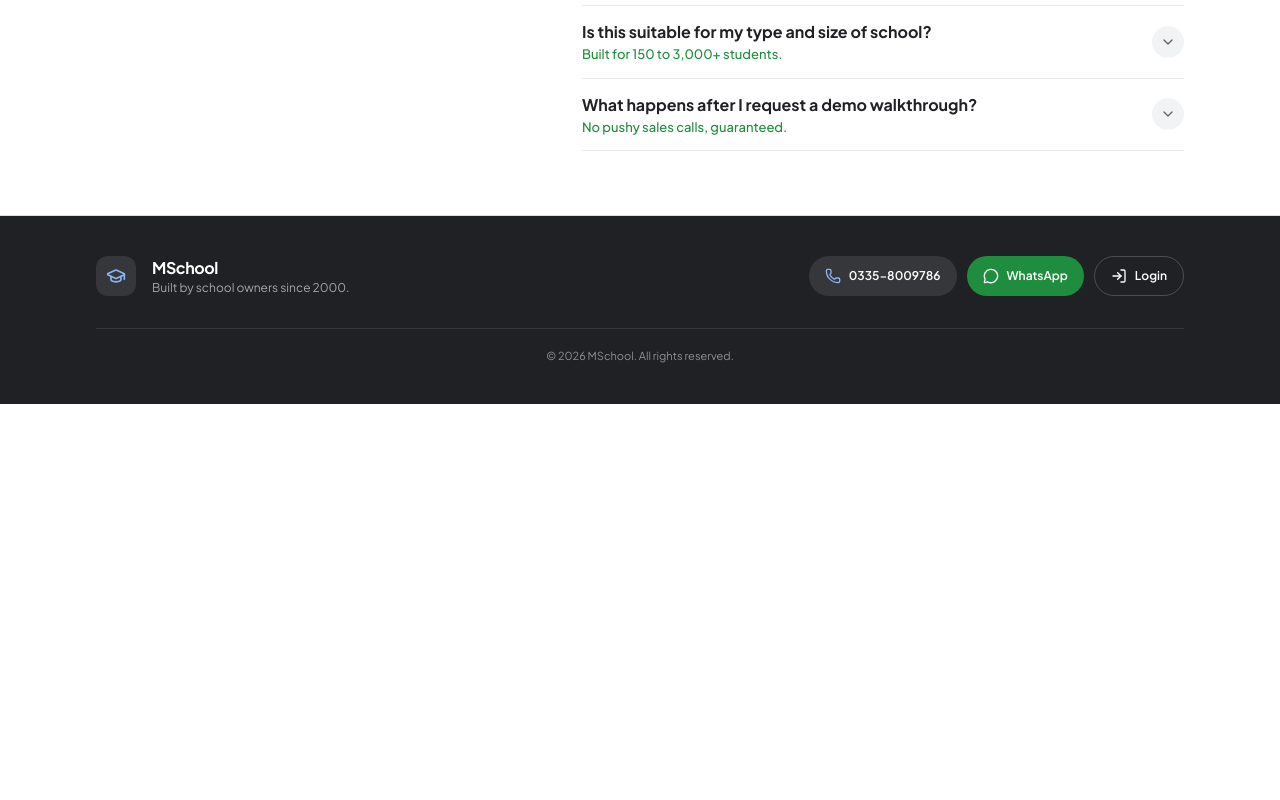
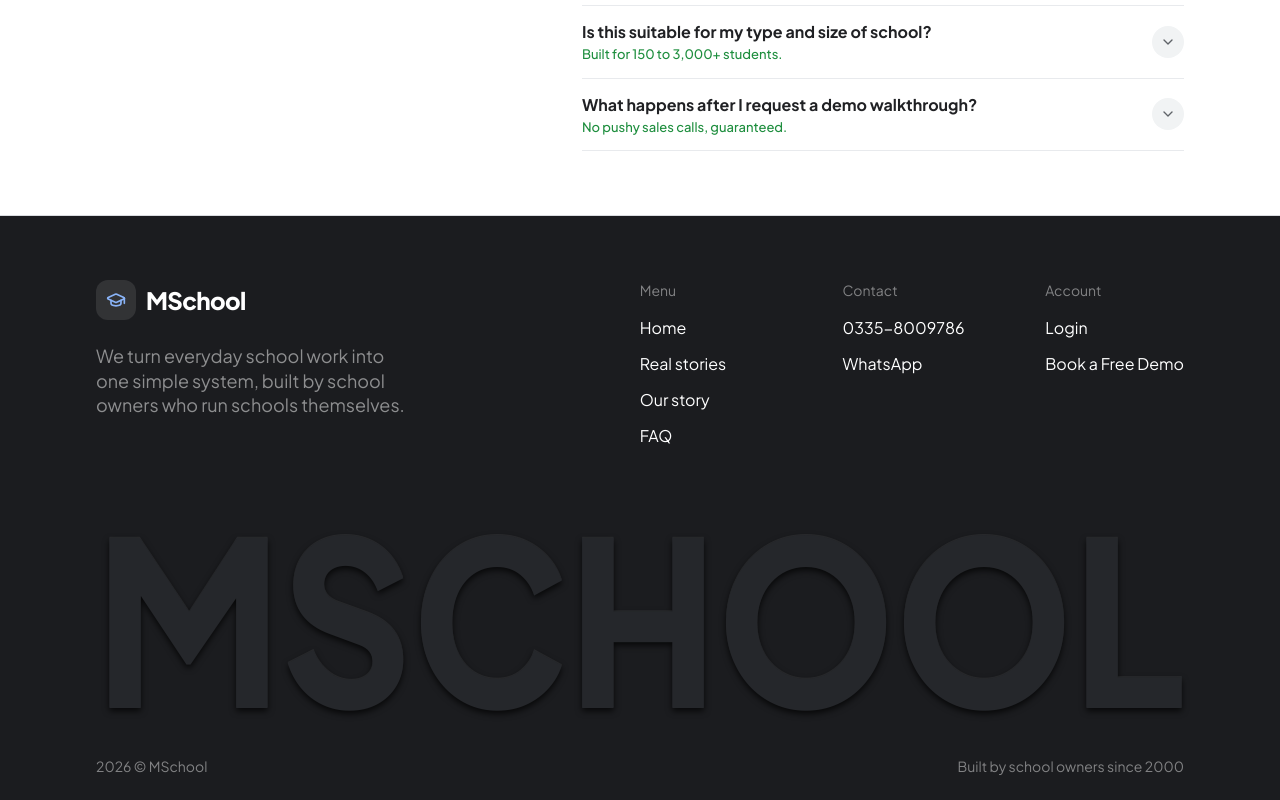
Before and after one commit to madxrebel/MSchool, a React (Vite) app: page / in a window 1280 px wide. Shown: the part 7761-8561 px from the top of the page. Before the commit the page ends 8165 px from the top, so only its background shows below. Built offline with nearby package versions, Linux system fonts and the light colour scheme; no server answers.

Commit message:
feat: footer in the reference style (logo, link columns, embossed MSCHOOL wordmark)
Co-Authored-By: Claude Sonnet 5.5 <noreply@anthropic.com>

```diff
--- a/src/components/Footer.tsx
+++ b/src/components/Footer.tsx
@@ -1,58 +1,99 @@
 import React from 'react';
-import { GraduationCap, Phone, MessageCircle, LogIn } from 'lucide-react';
-import { BRAND_CONFIG, PORTAL_URL } from '../constants';
+import { GraduationCap } from 'lucide-react';
+import { CTA_TEXTS, BRAND_CONFIG, PORTAL_URL } from '../constants';
 
 interface FooterProps {
   onOpenBooking?: () => void;
   onNavigateToSimulator?: (tab?: 'mschool' | 'mkids' | 'thermal') => void;
 }
 
-export const Footer: React.FC<FooterProps> = () => {
+const COLUMN_HEADING = 'text-sm text-white/45 mb-4';
+const LINK = 'text-base text-white hover:text-[#8ab4f8] transition-colors';
+
+export const Footer: React.FC<FooterProps> = ({ onOpenBooking }) => {
   return (
-    <footer className="bg-[#202124] text-white/70 text-xs">
-      <div className="max-w-6xl mx-auto px-4 sm:px-6 lg:px-8 py-10">
-        <div className="flex flex-col md:flex-row items-center md:items-center justify-between gap-6 text-center md:text-left">
+    <footer className="bg-[#1b1c1f] text-white overflow-hidden">
+      <div className="max-w-6xl mx-auto px-4 sm:px-6 lg:px-8 pt-14 sm:pt-16">
+        <div className="flex flex-col lg:flex-row lg:justify-between gap-12">
           {/* Brand */}
-          <div className="flex flex-col md:flex-row items-center gap-3 md:gap-4">
-            <div className="w-10 h-10 rounded-xl bg-white/10 text-[#8ab4f8] flex items-center justify-center shrink-0">
-              <GraduationCap className="w-5 h-5" />
+          <div className="max-w-xs">
+            <div className="flex items-center gap-2.5">
+              <span className="w-10 h-10 rounded-xl bg-white/10 text-[#8ab4f8] flex items-center justify-center">
+                <GraduationCap className="w-5 h-5" />
+              </span>
+              <span className="text-2xl font-extrabold tracking-tight">{BRAND_CONFIG.name}</span>
             </div>
-            <div>
-              <div className="text-base font-bold text-white tracking-tight">{BRAND_CONFIG.name}</div>
-              <div className="text-xs text-white/60">Built by school owners since 2000.</div>
-            </div>
+            <p className="mt-6 text-lg leading-snug text-white/50">
+              We turn everyday school work into one simple system, built by school owners who run schools themselves.
+            </p>
           </div>
 
-          {/* Contact */}
-          <div className="flex flex-wrap items-center justify-center gap-2.5">
-            <a
-              href="tel:03358009786"
-              className="h-10 px-4 rounded-full bg-white/10 hover:bg-white/15 text-white text-xs font-semibold inline-flex items-center gap-2 transition-colors"
-            >
-              <Phone className="w-4 h-4 text-[#8ab4f8]" />
-              {BRAND_CONFIG.supportPhoneDisplay}
-            </a>
-            <a
-              href={BRAND_CONFIG.whatsappUrl}
-              target="_blank"
-              rel="noopener noreferrer"
-              className="h-10 px-4 rounded-full bg-[#1e8e3e] hover:bg-[#188038] text-white text-xs font-semibold inline-flex items-center gap-2 transition-colors"
-            >
-              <MessageCircle className="w-4 h-4" />
-              WhatsApp
-            </a>
-            <a
-              href={PORTAL_URL}
-              className="h-10 px-4 rounded-full border border-white/20 hover:border-white/40 text-white text-xs font-semibold inline-flex items-center gap-2 transition-colors"
-            >
-              <LogIn className="w-4 h-4" />
-              Login
-            </a>
+          {/* Link columns */}
+          <div className="grid grid-cols-2 sm:grid-cols-3 gap-x-12 gap-y-10 lg:gap-x-16">
+            <div>
+              <div className={COLUMN_HEADING}>Menu</div>
+              <ul className="space-y-3">
+                <li><a href="#overview" className={LINK}>Home</a></li>
+                <li><a href="#principal-story" className={LINK}>Real stories</a></li>
+                <li><a href="#case-study" className={LINK}>Our story</a></li>
+                <li><a href="#faq" className={LINK}>FAQ</a></li>
+              </ul>
+            </div>
+
+            <div>
+              <div className={COLUMN_HEADING}>Contact</div>
+              <ul className="space-y-3">
+                <li><a href="tel:03358009786" className={LINK}>{BRAND_CONFIG.supportPhoneDisplay}</a></li>
+                <li>
+                  <a href={BRAND_CONFIG.whatsappUrl} target="_blank" rel="noopener noreferrer" className={LINK}>
+                    WhatsApp
+                  </a>
+                </li>
+              </ul>
+            </div>
+
+            <div>
+              <div className={COLUMN_HEADING}>Account</div>
+              <ul className="space-y-3">
+                <li><a href={PORTAL_URL} className={LINK}>Login</a></li>
+                {onOpenBooking && (
+                  <li>
+                    <button onClick={onOpenBooking} className={`${LINK} cursor-pointer text-left`}>
+                      {CTA_TEXTS.BOOK_FREE_DEMO}
+                    </button>
+                  </li>
+                )}
+              </ul>
+            </div>
           </div>
         </div>
 
-        <div className="mt-8 pt-5 border-t border-white/10 text-center text-[11px] text-white/50">
-          © {new Date().getFullYear()} MSchool. All rights reserved.
+        {/* Embossed wordmark: an SVG so it always spans the full width exactly */}
+        <svg
+          viewBox="0 0 800 150"
+          className="w-full mt-16 sm:mt-20 select-none"
+          style={{ filter: 'drop-shadow(0 -1px 0 rgba(255,255,255,0.07)) drop-shadow(0 3px 3px rgba(0,0,0,0.75))' }}
+          role="img"
+          aria-label="MSchool"
+        >
+          <text
+            x="0"
+            y="132"
+            textLength="800"
+            lengthAdjust="spacingAndGlyphs"
+            fontSize="168"
+            fontWeight="800"
+            fill="#25272b"
+            style={{ fontFamily: 'var(--font-sans)' }}
+          >
+            MSCHOOL
+          </text>
+        </svg>
+
+        {/* Bottom bar */}
+        <div className="py-6 flex flex-col sm:flex-row items-center justify-between gap-2 text-sm text-white/45">
+          <span>{new Date().getFullYear()} © MSchool</span>
+          <span>Built by school owners since 2000</span>
         </div>
       </div>
     </footer>
```
